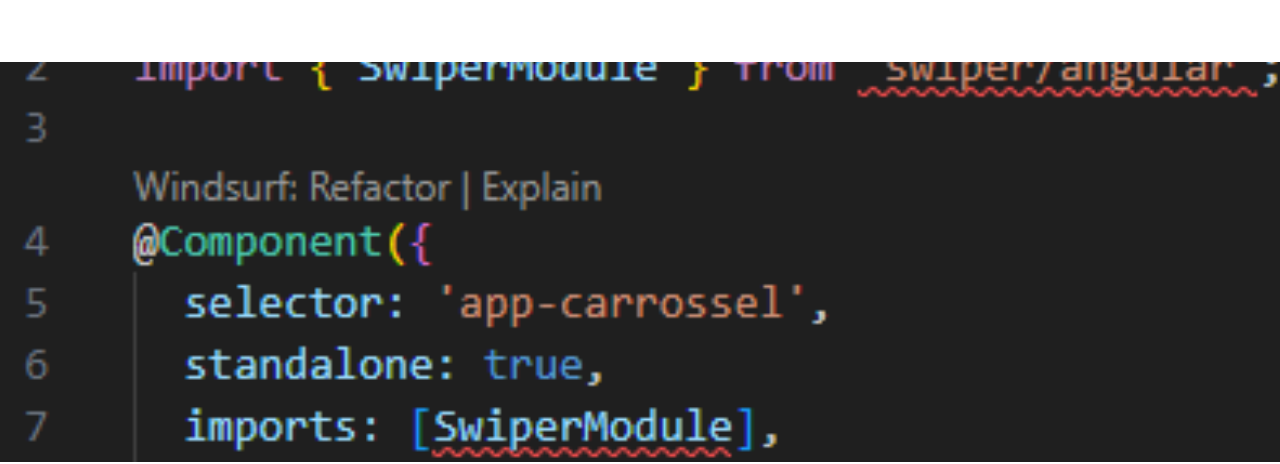
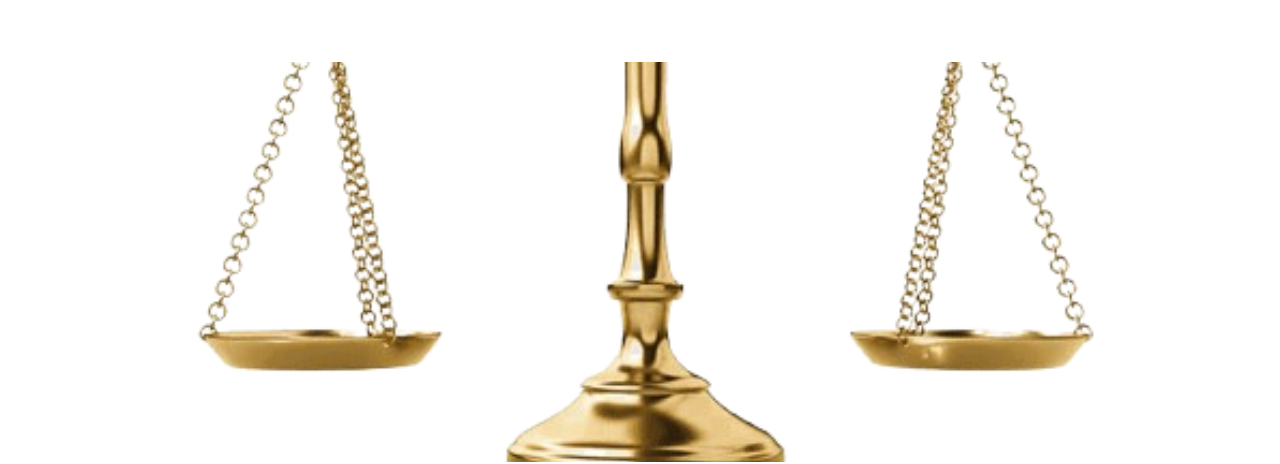
Before and after one commit to Ikejiri-1/Pagina-advogados, a React (Vite) app: page /direito-1 in a window 1280 px wide. Shown: the part 350-814 px from the top of the page. Built offline with nearby package versions, Linux system fonts and the light colour scheme.

Commit message:
balança do direito adicionada

```diff
--- a/src/pages/Direito-1/index.tsx
+++ b/src/pages/Direito-1/index.tsx
@@ -1,10 +1,11 @@
 import { Accordion } from "../../components/Accordion";
 import { Carousel } from "../../components/Carousel";
+import balanca from "../../assets/balanca.png";
 
 const carouselItems = [
   {
     id: 1,
-    img: "/src/assets/img.png",
+    img: balanca,
   },
 ];
 
--- a/src/pages/Direito-2/index.tsx
+++ b/src/pages/Direito-2/index.tsx
@@ -1,10 +1,10 @@
 import { Accordion } from "../../components/Accordion";
 import { Carousel } from "../../components/Carousel";
-
+import balanca from "../../assets/balanca.png";
 const carouselItems = [
   {
     id: 1,
-    img: "/src/assets/img.png",
+    img: balanca,
   },
 ];
 
--- a/src/pages/Direito-3/index.tsx
+++ b/src/pages/Direito-3/index.tsx
@@ -1,10 +1,10 @@
 import { Accordion } from "../../components/Accordion";
 import { Carousel } from "../../components/Carousel";
-
+import balanca from "../../assets/balanca.png";
 const carouselItems = [
   {
     id: 1,
-    img: "/src/assets/img.png",
+    img: balanca,
   },
 ];
 
--- a/src/pages/Direito-trabalhista/index.tsx
+++ b/src/pages/Direito-trabalhista/index.tsx
@@ -1,10 +1,11 @@
 import { Accordion } from "../../components/Accordion";
 import { Carousel } from "../../components/Carousel";
+import balanca from "../../assets/balanca.png";
 
 const carouselItems = [
   {
     id: 1,
-    img: "/src/assets/img.png",
+    img: balanca,
   },
 ];
 
```
Also changed, not shown: src/assets/balanca.png (added).
